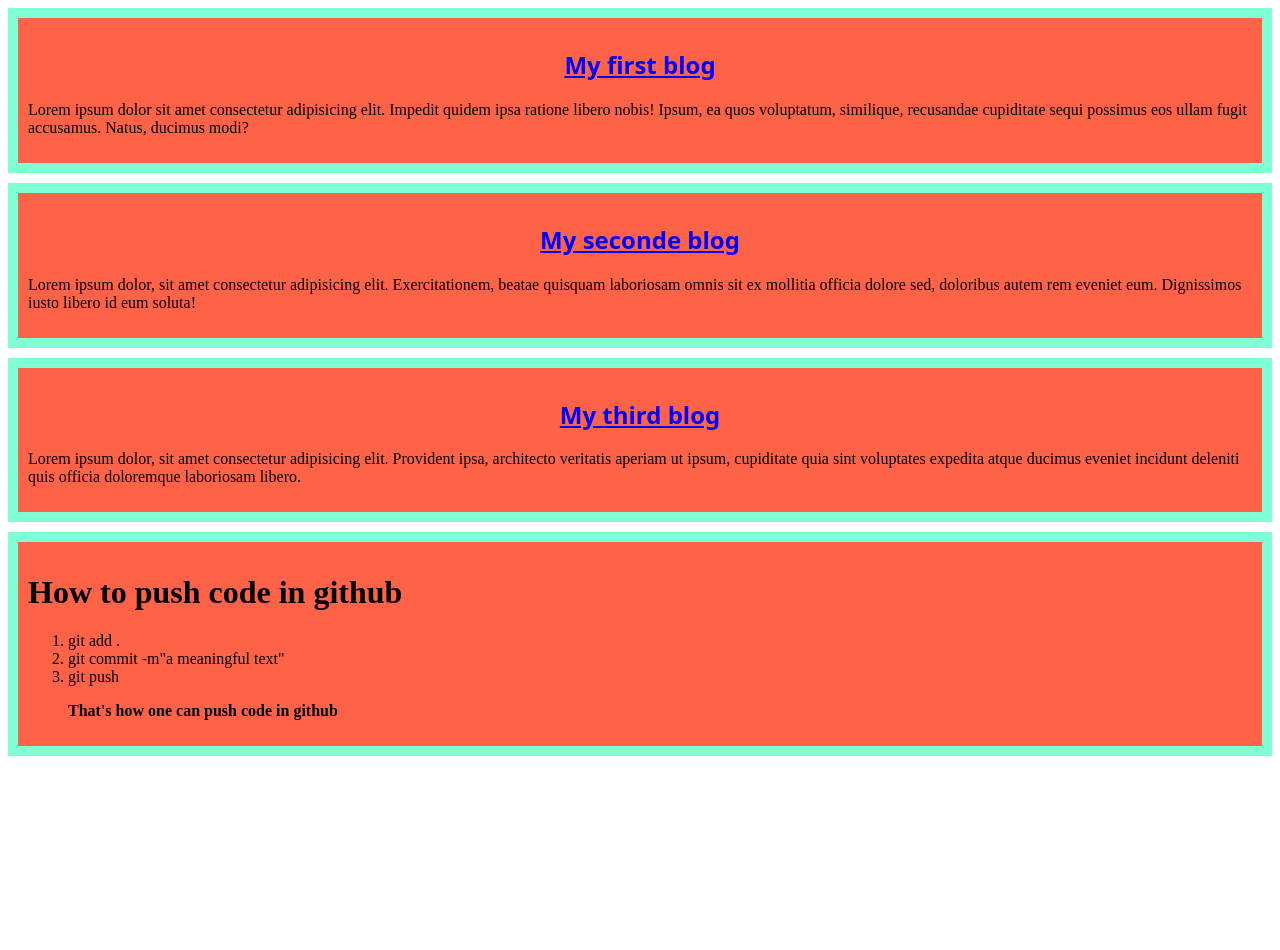
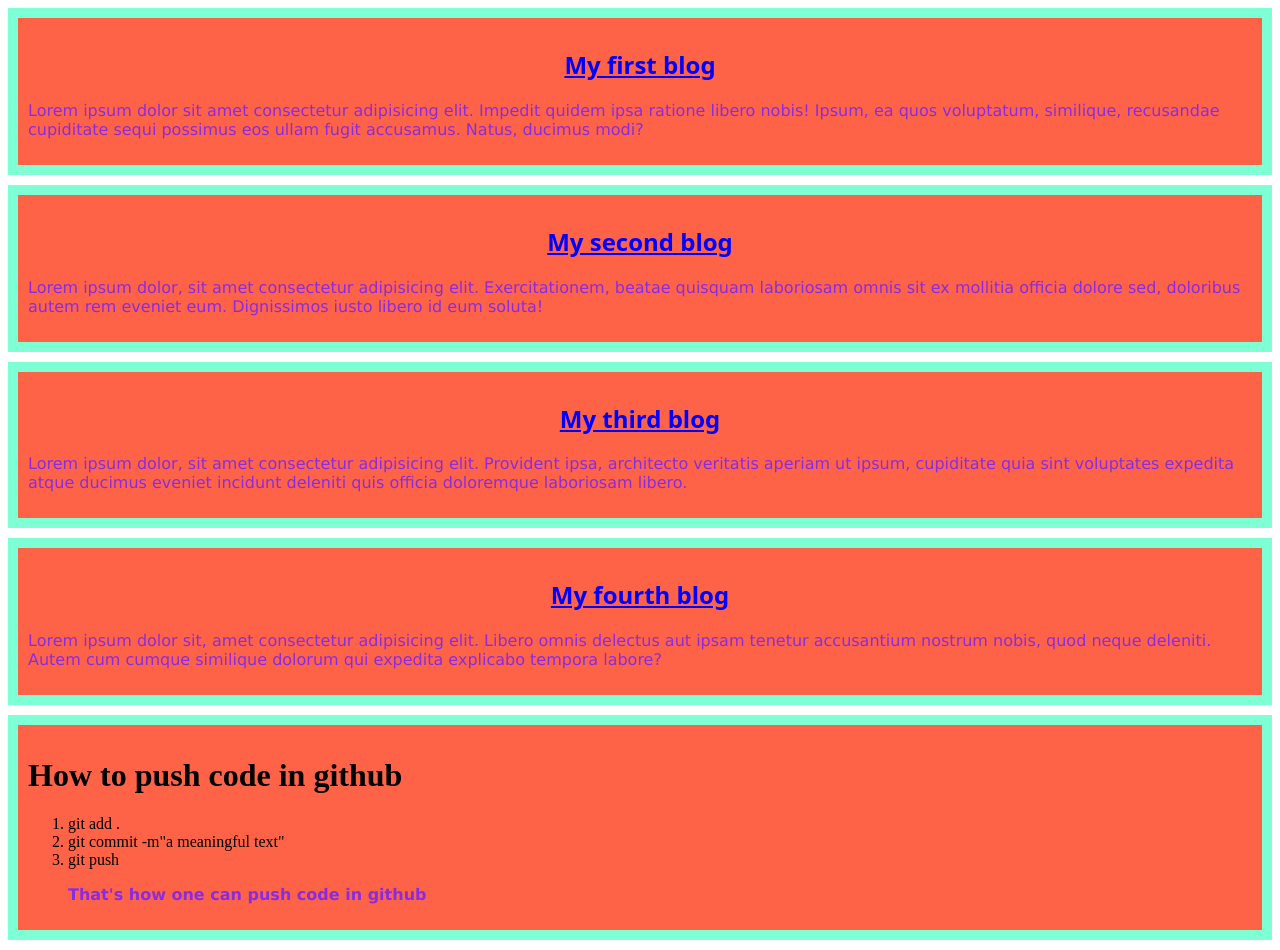
Before and after one commit to Ahmed-Tausif/Simple-website, a plain HTML site: page index.html in a window 1280 px wide. Before the commit the page ends 800 px from the top, so only its background shows below. Drawn offline with Linux system fonts and the light colour scheme.

Commit message:
idk ki korsi'

```diff
--- a/index.html
+++ b/index.html
@@ -13,12 +13,16 @@
         <p>Lorem ipsum dolor sit amet consectetur adipisicing elit. Impedit quidem ipsa ratione libero nobis! Ipsum, ea quos voluptatum, similique, recusandae cupiditate sequi possimus eos ullam fugit accusamus. Natus, ducimus modi?</p>
     </div>
     <div>
-        <h2>My seconde blog</h2>
+        <h2>My second blog</h2>
         <p>Lorem ipsum dolor, sit amet consectetur adipisicing elit. Exercitationem, beatae quisquam laboriosam omnis sit ex mollitia officia dolore sed, doloribus autem rem eveniet eum. Dignissimos iusto libero id eum soluta!</p>
     </div>
     <div>
         <h2>My third blog</h2>
         <p>Lorem ipsum dolor, sit amet consectetur adipisicing elit. Provident ipsa, architecto veritatis aperiam ut ipsum, cupiditate quia sint voluptates expedita atque ducimus eveniet incidunt deleniti quis officia doloremque laboriosam libero.</p>
+    </div>
+    <div>
+        <h2>My fourth blog</h2>
+        <p>Lorem ipsum dolor sit, amet consectetur adipisicing elit. Libero omnis delectus aut ipsam tenetur accusantium nostrum nobis, quod neque deleniti. Autem cum cumque similique dolorum qui expedita explicabo tempora labore?</p>
     </div>
     <div>
         <h1>How to push code in github</h1>
--- a/styles/blog.css
+++ b/styles/blog.css
@@ -10,3 +10,7 @@ h2{
     text-decoration: underline;
     text-align: center
 }
+p{
+    color:blueviolet ;
+    font-family: Verdana, Geneva, Tahoma, sans-serif;
+}
```
